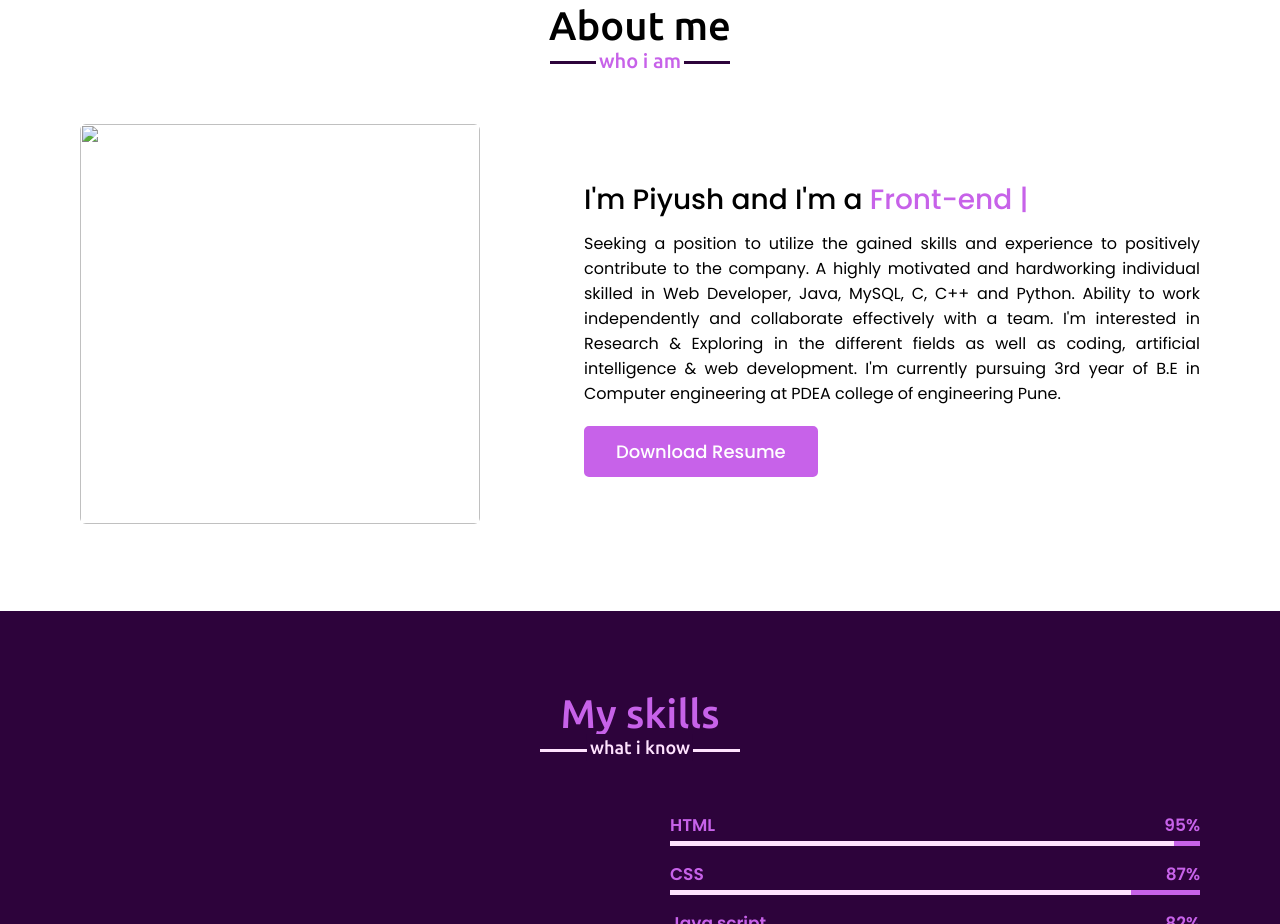
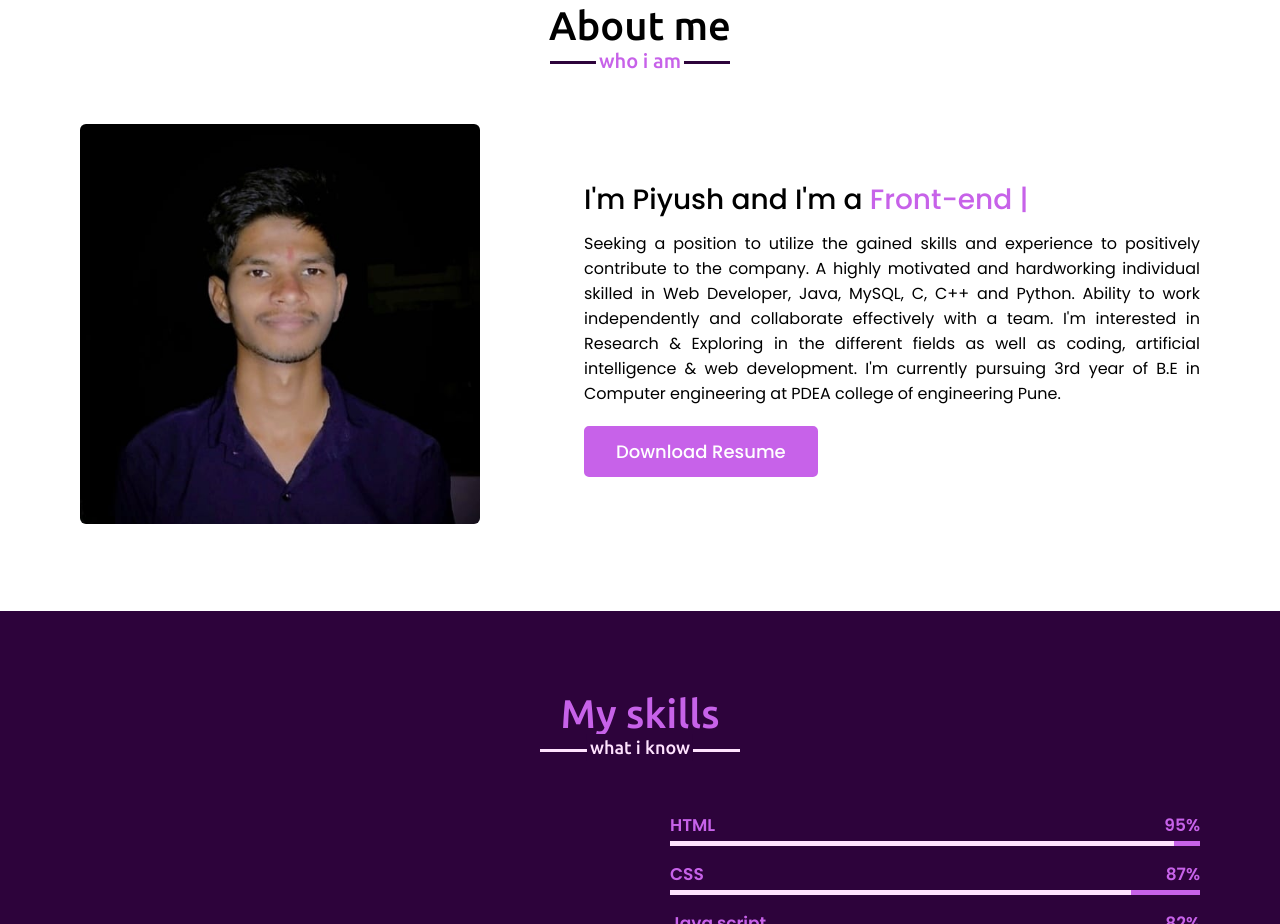
Before and after one commit to piyushkasture/portfolio, a plain HTML site: page index.html in a window 1280 px wide. Shown: the part 877-1801 px from the top of the page. Drawn offline with nearby package versions, Linux system fonts and the light colour scheme.

Commit message:
Update index.html

```diff
--- a/index.html
+++ b/index.html
@@ -53,7 +53,7 @@
             <h2 class="title">About me</h2>
             <div class="about-content">
                 <div class="column left">
-                    <img src="image/piyush5.jpeg" alt="">
+                    <img src="piyush5.jpeg" alt="">
                 </div>
                 <div class="column right">
                     <div class="text">I'm Piyush and I'm a <span class="typing-1"></span></div>
```
